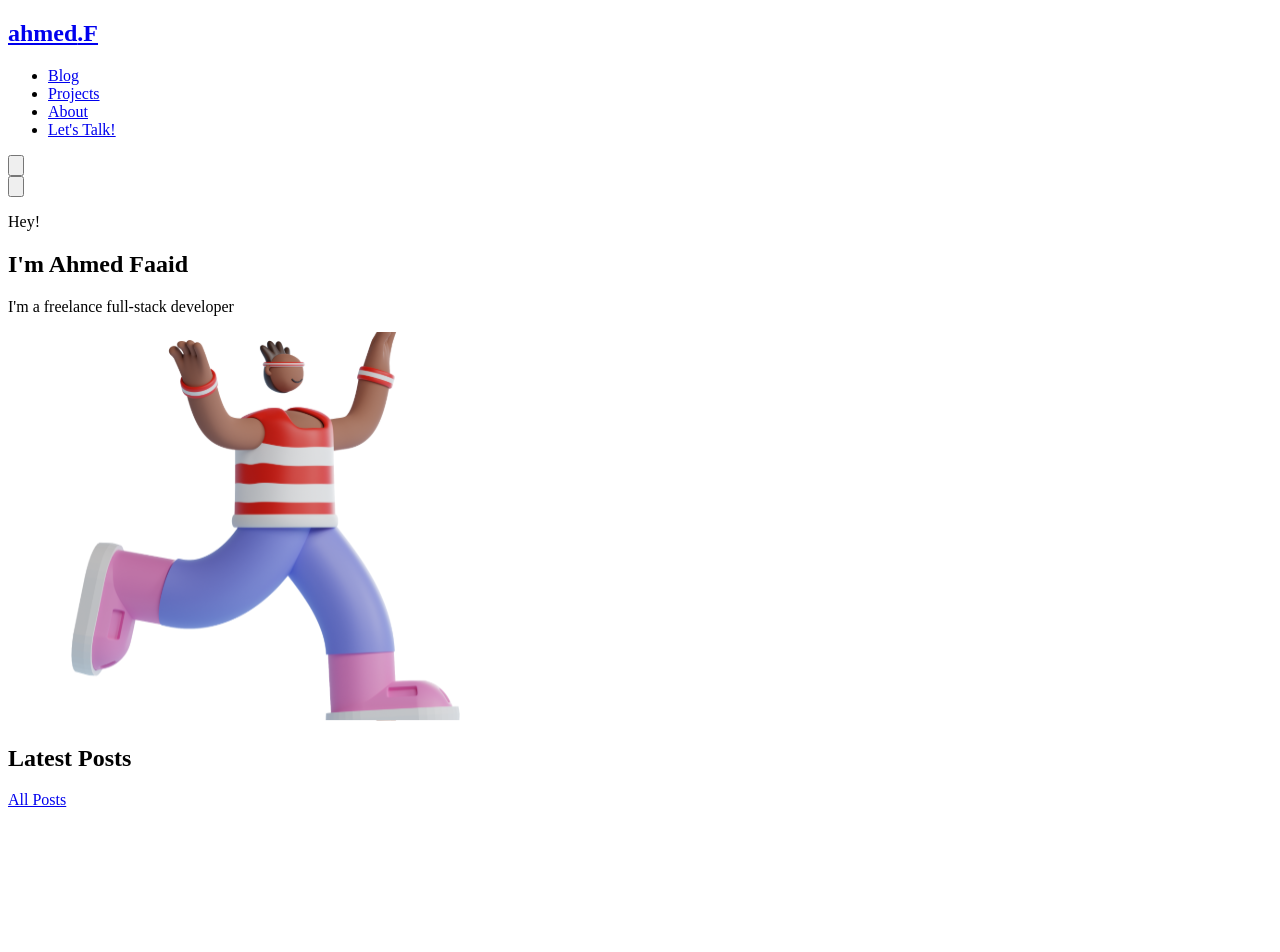
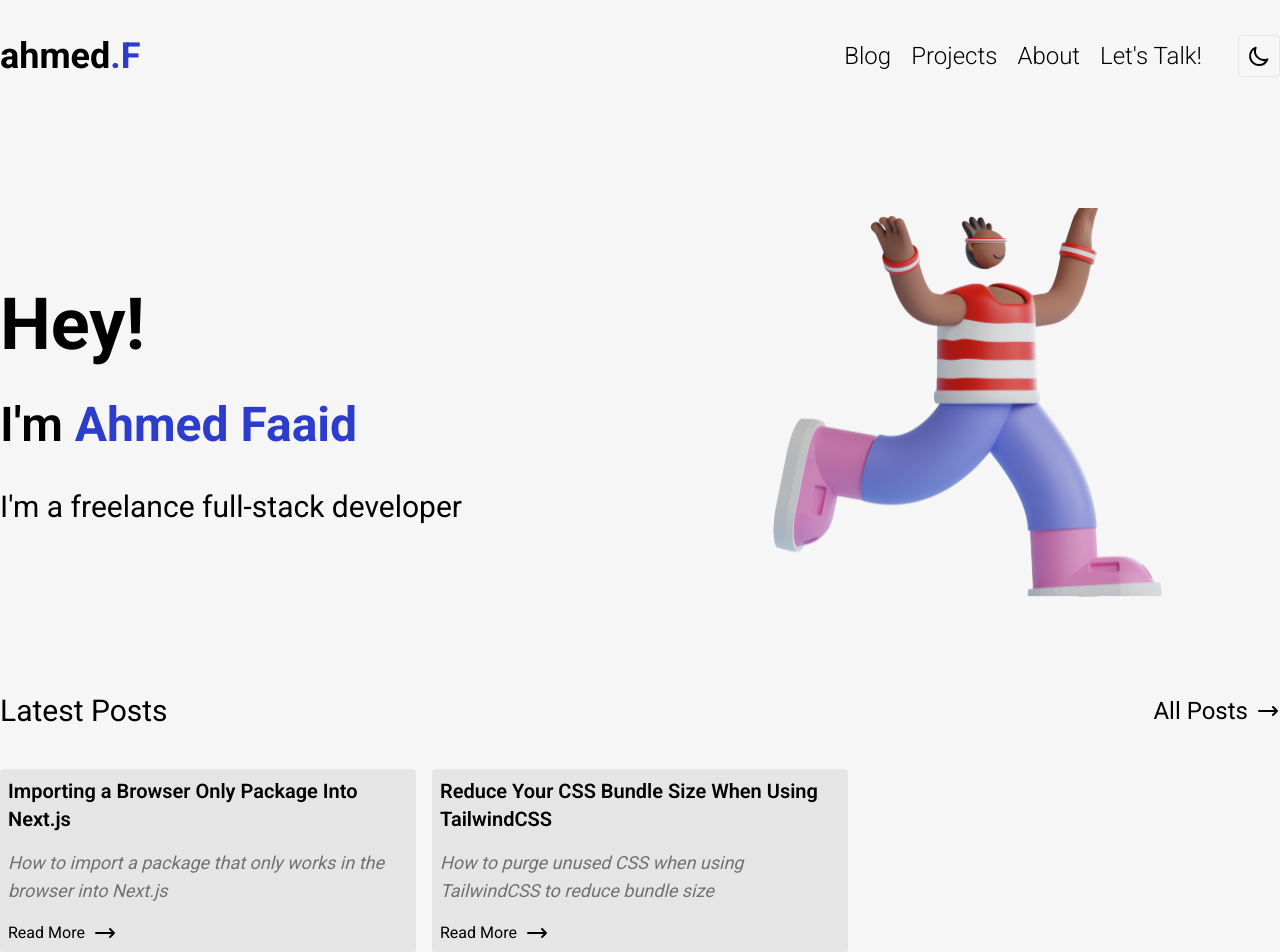
Before and after one commit to ahmedfaaid/ahmed-web, a Next.js app: page / in a window 1280 px wide. Shown: the top 952 px of the page. Built offline with nearby package versions, Linux system fonts and the light colour scheme.

Commit message:
move homepage to app router

```diff
--- /dev/null
+++ b/app/page.tsx
@@ -0,0 +1,19 @@
+import Hero from '@/components/hero';
+import LatestPosts from '@/components/latestPosts';
+import { BlogPost } from '@/types';
+import { getPosts } from '@/utils/getPosts';
+
+export default async function Home() {
+  const posts: BlogPost[] = await getPosts();
+
+  return (
+    <>
+      <section className='mt-10 sm:mt-24'>
+        <Hero />
+      </section>
+      <section className='mt-10 sm:mt-16 md:mt-24'>
+        <LatestPosts posts={posts} />
+      </section>
+    </>
+  );
+}
--- a/pages/index.tsx
+++ /dev/null
@@ -1,25 +0,0 @@
-import Hero from 'components/hero';
-import LatestPosts from 'components/latestPosts';
-import Layout from 'components/layout';
-import { BlogPost } from 'types';
-import { getPosts } from 'utils/getPosts';
-
-export default function Home({ posts }: { posts: BlogPost[] }) {
-  return (
-    <Layout>
-      <section className='mt-10 sm:mt-24'>
-        <Hero />
-      </section>
-      <section className='mt-10 sm:mt-16 md:mt-24'>
-        <LatestPosts posts={posts} />
-      </section>
-    </Layout>
-  );
-}
-
-export async function getStaticProps() {
-  const posts = await getPosts();
-  return {
-    props: { posts }
-  };
-}
```
